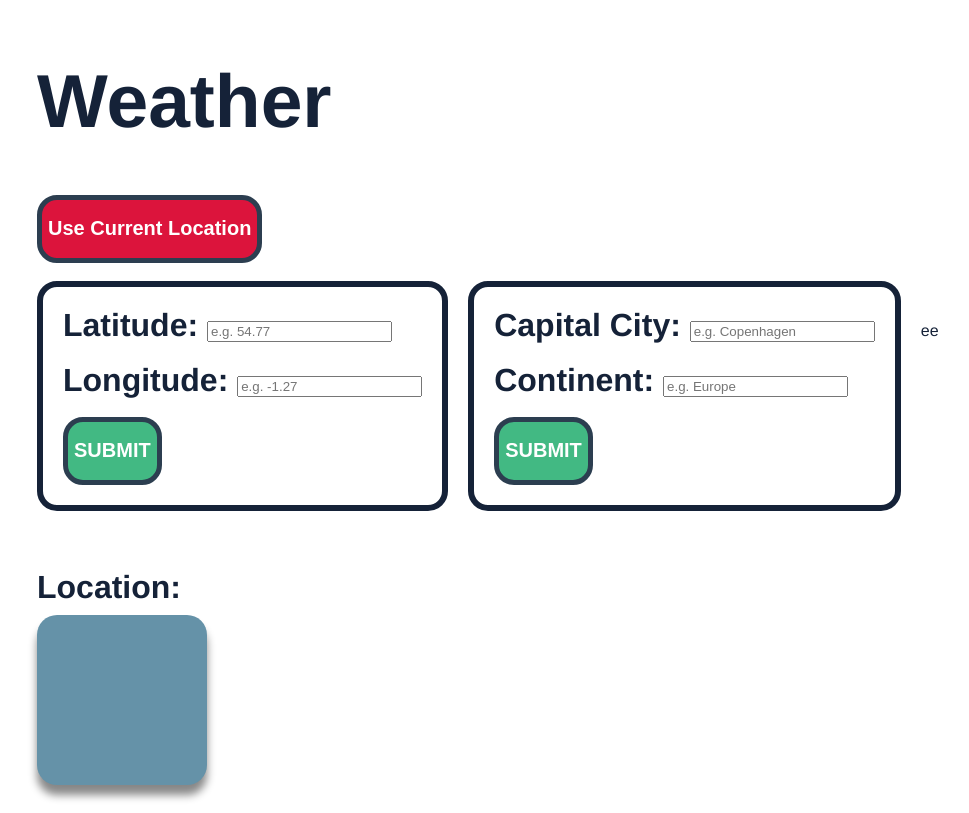
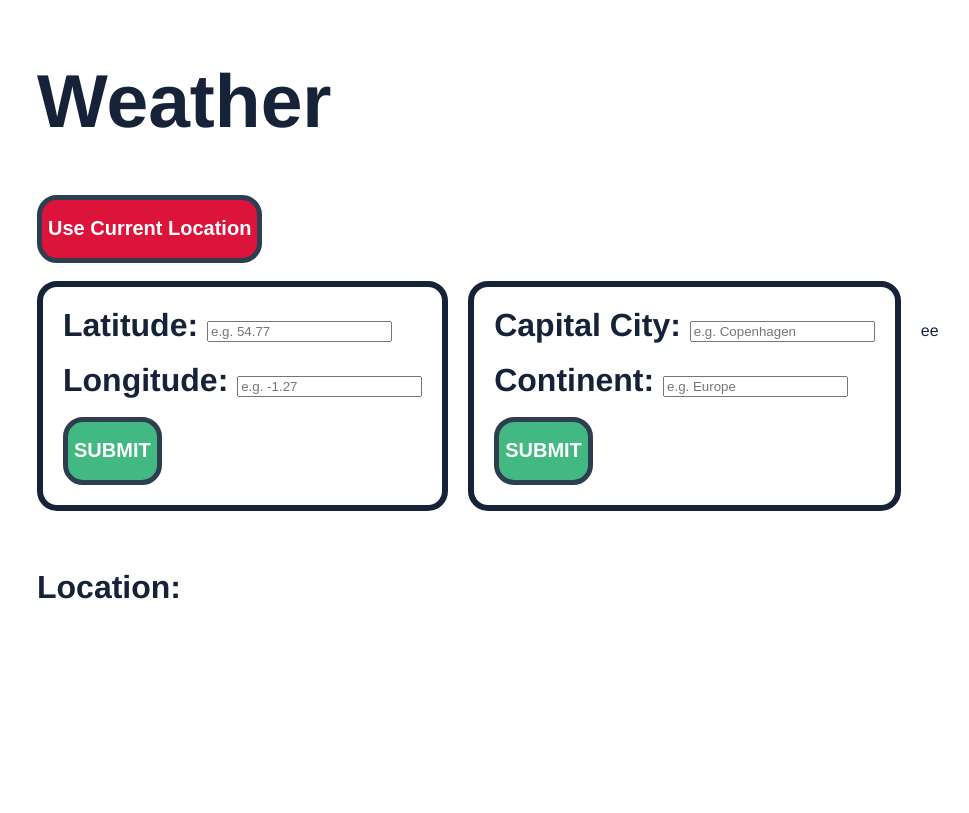
Before and after one commit to Kamran6433/Weather_Application, a Vue app in the folder my-weather-application/: page / in a window 1280 px wide. Shown: the whole page, without its empty margins (3-972 px from the left). Built offline with nearby package versions, Linux system fonts and the light colour scheme.

Commit message:
Added another component.

```diff
--- a/my-weather-application/src/components/HttpRequest.vue
+++ b/my-weather-application/src/components/HttpRequest.vue
@@ -22,19 +22,17 @@
             <br/><br/>
             <label>Location: </label>
             <label id="location-data"></label>
-            <div class="card-container">
-                <div class="card">
-                    <div v-for="(time, temperature) in temperatureAndTime" :key="time" :value="temperature">
-                        {{ time }} : {{ temperature }}
-                    </div>
-                </div>
-            </div>
+            <InformationCard></InformationCard>
         </div>
 </template>
 
 <script>
+import InformationCard from './InformationCard.vue';
     export default {
         name: 'HttpRequest',
+        components: {
+            InformationCard
+        },
         data() {
             return {
                 data: {
@@ -189,27 +187,10 @@ ul {
     border-radius: 20px;
     margin-right: 20px;
 }
-.card-container {
-    display: flex;
-    flex-wrap: wrap;
-}
-.card{
-    background-color: #6592a8;
-    border-radius: 20px;
-    padding: 10px;
-    width: 150px;
-    height: 150px;
-    display: flex;
-    flex-direction: column;
-    justify-content: space-between;
-    margin-right: 20px;
-    margin-bottom: 20px;
-    box-shadow: 0px 10px 8px #888888;
-}
 .outer-box {
     display: inline-flex;
     flex-direction: row;
 }
-.outer-outer-box {
-}
+/* .outer-outer-box {
+} */
 </style>
--- /dev/null
+++ b/my-weather-application/src/components/InformationCard.vue
@@ -0,0 +1,37 @@
+<!-- <template>
+    <div class="card-container">
+        <div class="card">
+            <div v-for="(time, temperature) in temperatureAndTime" :key="time" :value="temperature">
+                {{ time }} : {{ temperature }}
+            </div>
+        </div>
+    </div>
+</template> -->
+
+<!-- <script>
+export default {
+    name: 'InformationCard',
+    data() {
+        return 0
+    }
+</script> -->
+
+<!-- // <style scoped>
+// .card-container {
+//     display: flex;
+//     flex-wrap: wrap;
+// }
+// .card{
+//     background-color: #6592a8;
+//     border-radius: 20px;
+//     padding: 10px;
+//     width: 150px;
+//     height: 150px;
+//     display: flex;
+//     flex-direction: column;
+//     justify-content: space-between;
+//     margin-right: 20px;
+//     margin-bottom: 20px;
+//     box-shadow: 0px 10px 8px #888888;
+// }
+// </style> -->
```
